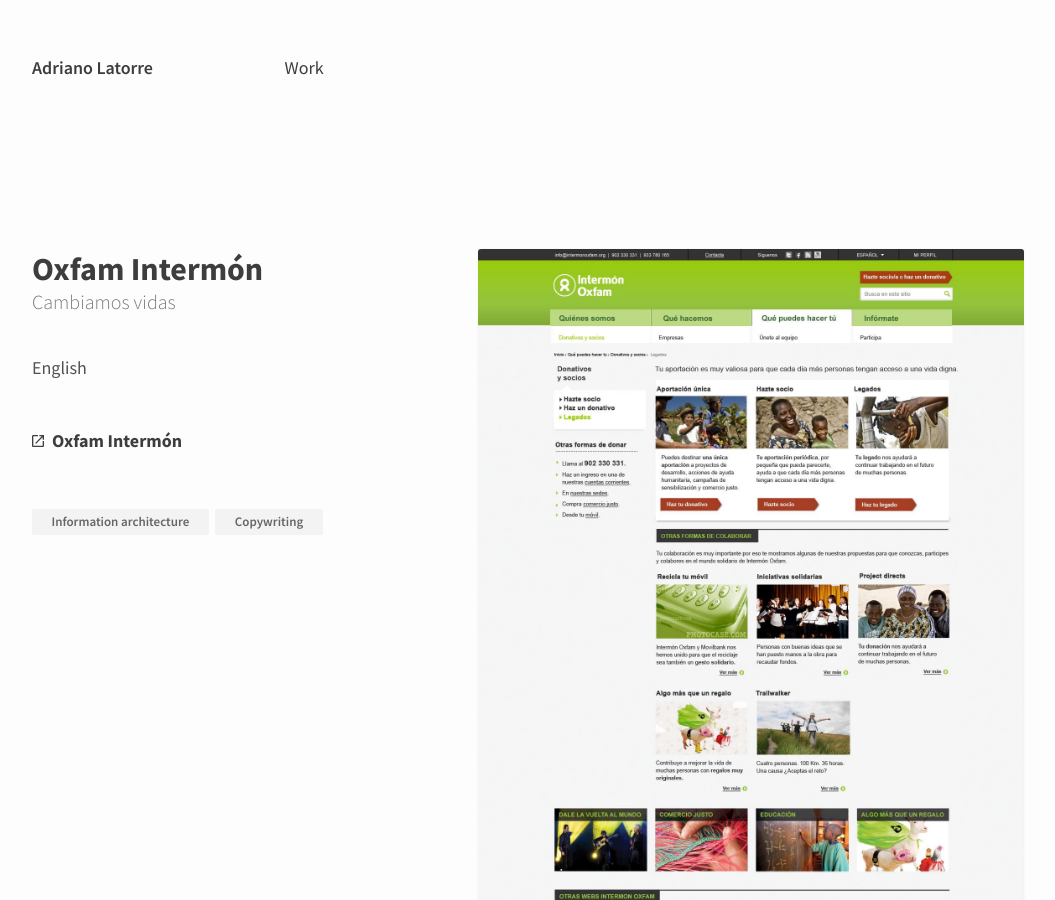
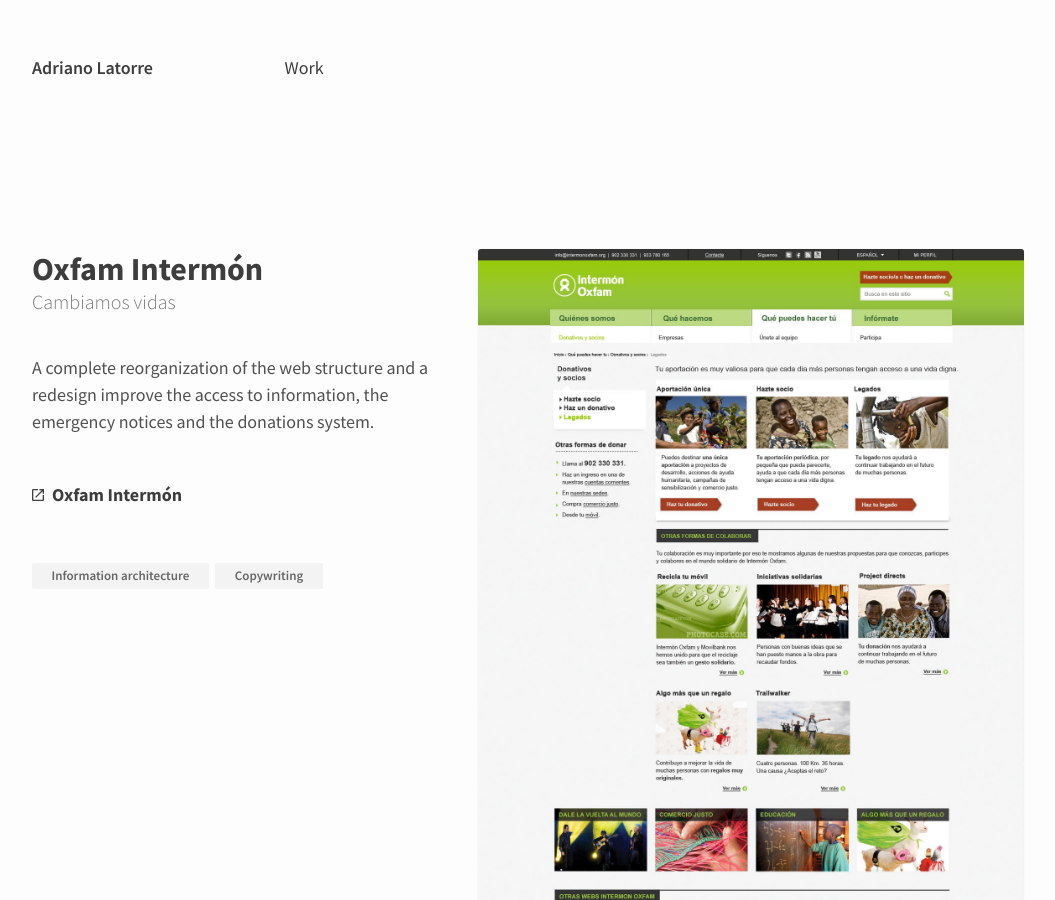
Before and after one commit to AdrianoLatorre/adriano.latorre.info, a Jekyll site: the page built from _work/oxfamintermon.md, in a window 1280 px wide and 900 px high. Shown: the whole window, without its empty margins (112-1167 px from the left). Built offline with Jekyll 4.4.1, drawn with Linux system fonts in a browser that asks for light colours.

Commit message:
Add Oxfam Intermón description

```diff
--- a/_work/oxfamintermon.md
+++ b/_work/oxfamintermon.md
@@ -7,9 +7,9 @@
 title: "Oxfam Intermón"
 brief: "Cambiamos vidas"
 description:
-  ca: "<p>Català</p>"
-  en: "<p>English</p>"
-  es: "<p>Castellano</p>"
+  ca: "<p>Una reorganització completa de l'estructura del web i un redisseny milloren l'accés a la informació, els avisos d'emergència i el sistema de donatius.</p>"
+  en: "<p>A complete reorganization of the web structure and a redesign improve the access to information, the emergency notices and the donations system.</p>"
+  es: "<p>Una reorganización completa de la estructura de la web y un rediseño mejoran el acceso a la información, los avisos de emergencia y el sistema de donativos.</p>"
 tasks:
   - "Information architecture"
   - "Copywriting"
```
